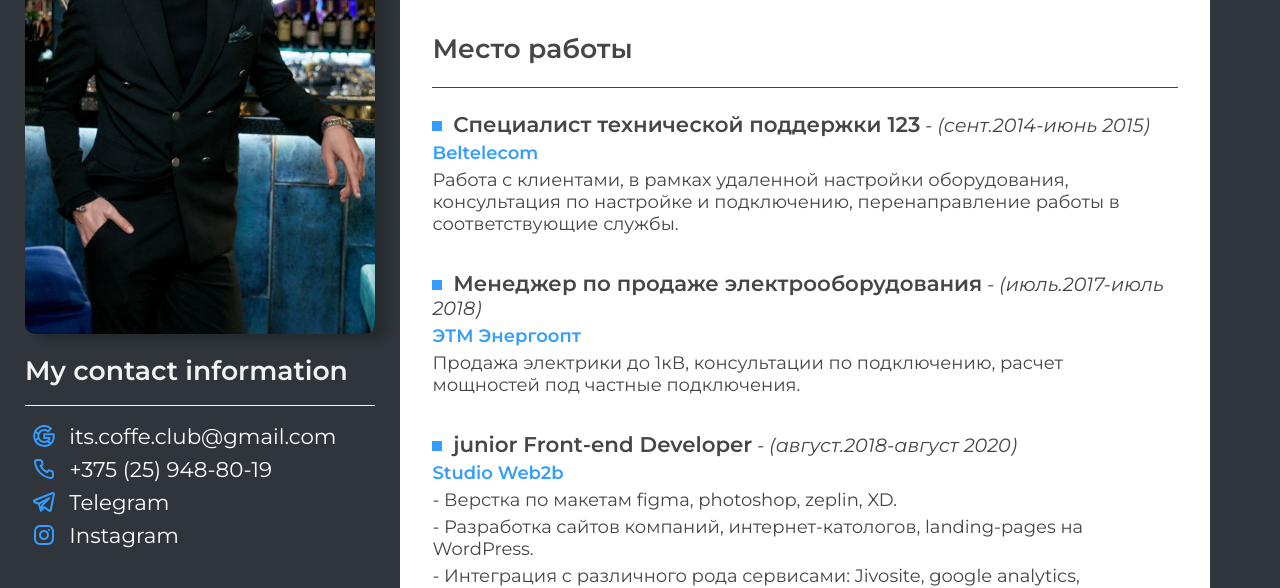
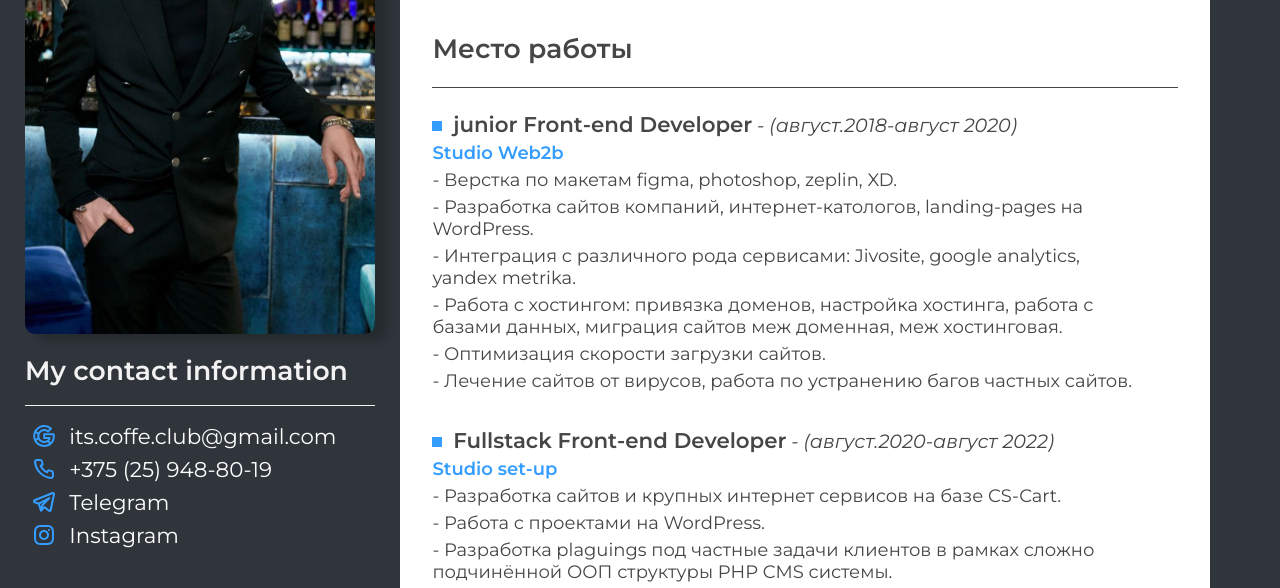
Before and after one commit to Egor-Mironov/git-personal-page, a plain HTML site: page index.html in a window 1280 px wide. Shown: the part 224-812 px from the top of the page. Drawn offline with Linux system fonts and the light colour scheme.

Commit message:
feat: remove trash content

```diff
--- a/index.html
+++ b/index.html
@@ -131,20 +131,20 @@
 				<section class="main-section">
 					<h3 class="main-header">Место работы</h3>
 
-					<ul class="main-list">
+					<!-- <ul class="main-list">
 						<li class="item-point"> <strong>Специалист технической поддержки 123</strong> <small>- (сент.2014-июнь
 								2015)</small></li>
 						<li class="title-decoration">Beltelecom</li>
 						<li>Работа с клиентами, в рамках удаленной настройки оборудования, консультация по настройке и подключению,
 							перенаправление работы в соответствующие службы. </li>
-					</ul>
+					</ul> -->
 
-					<ul class="main-list">
+					<!-- <ul class="main-list">
 						<li class="item-point"> <strong>Менеджер по продаже электрооборудования</strong> <small>- (июль.2017-июль
 								2018)</small></li>
 						<li class="title-decoration">ЭТМ Энергоопт</li>
 						<li>Продажа электрики до 1кВ, консультации по подключению, расчет мощностей под частные подключения.</li>
-					</ul>
+					</ul> -->
 
 					<ul class="main-list">
 						<li class="item-point"> <strong>junior Front-end Developer</strong> <small>- (август.2018-август
```
